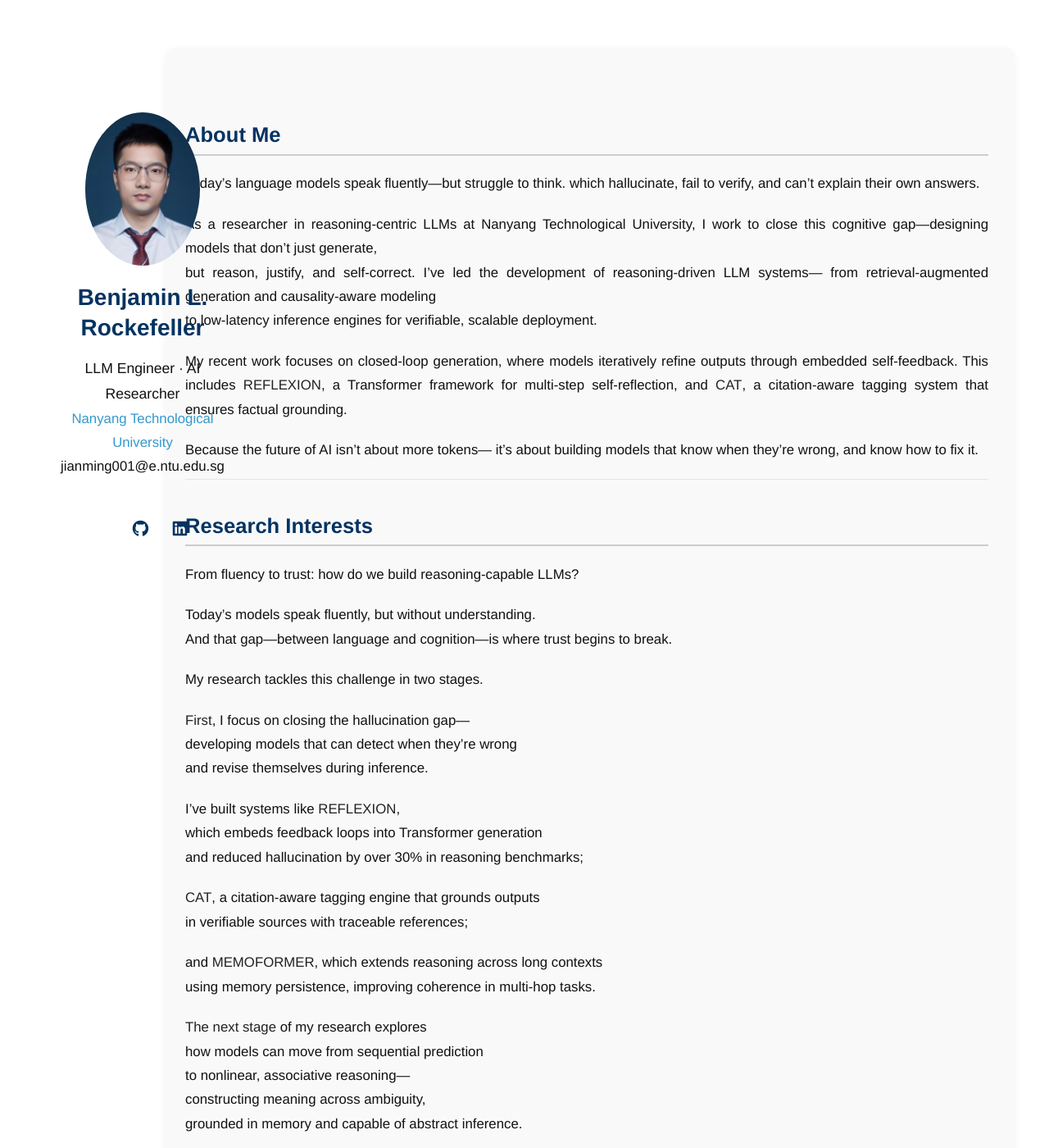
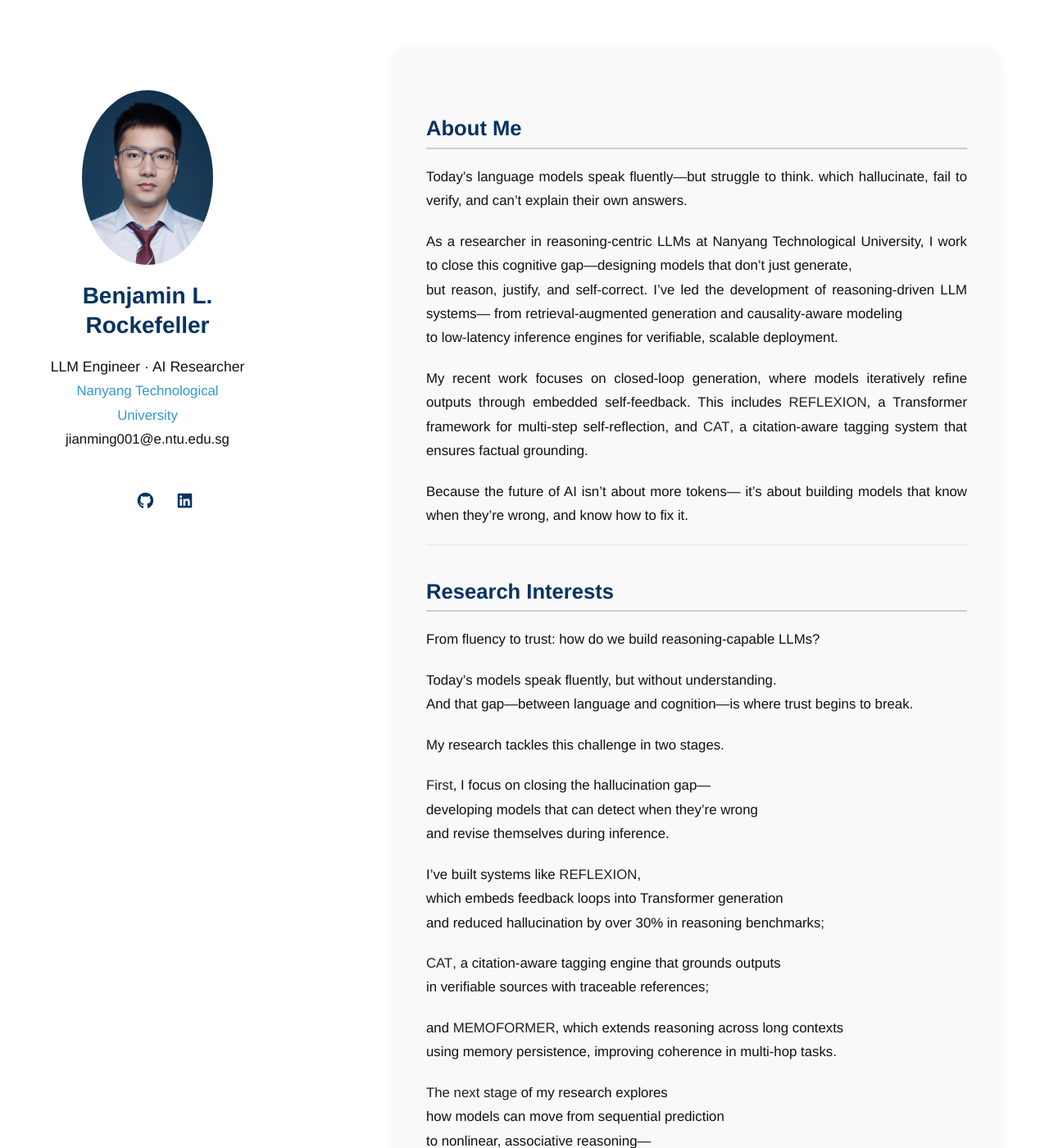
Before and after one commit to BenjaminRockefeller/benjaminrockefeller.github.io, a Jekyll site: the page built from index.md, in a window 1280 px wide and 1400 px high. Shown: the whole window at 82% size. Built offline with Jekyll 4.4.1, drawn with Linux system fonts in a browser that asks for light colours; a style sheet for code colours, icons or effects is not loaded; our own code applies the rules of GitHub Pages for plain Markdown files.

Commit message:
Update minimal-light.scss

```diff
--- a/_sass/minimal-light.scss
+++ b/_sass/minimal-light.scss
@@ -1012,3 +1012,48 @@ section p {
   margin-bottom: 1.2em !important;
   word-break: break-word;
 }
+/* ✅ 统一布局逻辑，避免文字压住头像 */
+
+.wrapper {
+  width: 1160px;
+  margin: 0 auto;
+  display: flex;
+  flex-direction: row;
+  align-items: flex-start;
+}
+
+/* 左侧头像区 */
+header {
+  width: 240px;
+  flex-shrink: 0;
+  padding-top: 2.5em;
+  text-align: center;
+  position: relative;
+  z-index: 1;
+}
+
+/* 头像更大更精致 */
+.image.avatar img {
+  width: 160px;
+  padding: 10px;
+  border-radius: 100%;
+}
+
+/* 右侧正文区 */
+section {
+  flex: 1;
+  margin-left: 2rem; /* 保持间隔防重叠 */
+  padding: 2.5em 2.5rem 50px 2.5rem;
+  max-width: 100%;
+  background-color: #f9f9f9;
+  border-radius: 12px;
+  box-shadow: 0 4px 12px rgba(0, 0, 0, 0.05);
+  line-height: 1.7;
+}
+
+/* 字体优化 */
+body {
+  font-family: 'Microsoft YaHei', 'PingFang SC', 'Helvetica Neue', Arial, sans-serif;
+  font-size: 1.05rem;
+  color: #111;
+}
```
